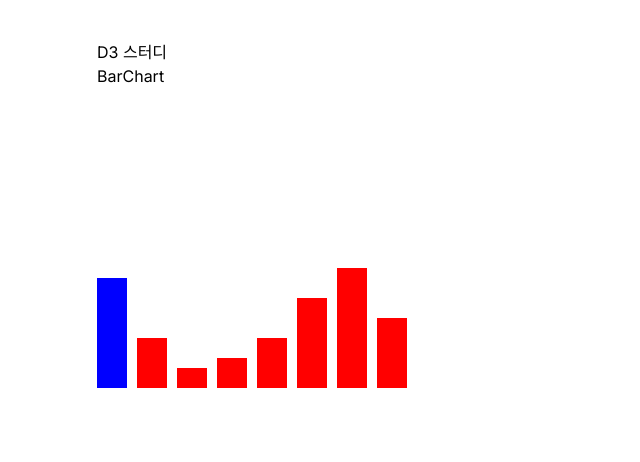
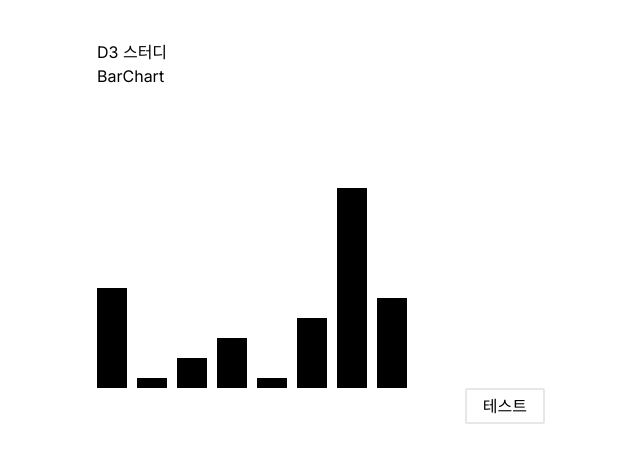
Before and after one commit to park-siwan/react-d3-threejs-practice, a Next.js app: page / in a window 1280 px wide. Shown: the top 462 px of the page, without its empty margins (319-959 px from the left). Built offline with nearby package versions, Linux system fonts and the light colour scheme.

Commit message:
wip 리렌더 실패

```diff
--- a/src/app/BarChart.tsx
+++ b/src/app/BarChart.tsx
@@ -1,51 +1,65 @@
 'use client';
-import { easeLinear, select } from 'd3';
+import { easeLinear, select, selectAll } from 'd3';
 import React, { useEffect, useRef, useState } from 'react';
-
+const barWidth = 30;
 const BarChart = () => {
   const [data, setData] = useState([100, 10, 30, 50, 10, 70, 200, 90]);
+  console.log('data:', data);
   const svgRef = useRef(null);
 
   useEffect(() => {
     const svg = select(svgRef.current);
-    const barWidth = 30;
+
     const data2 = [110, 50, 20, 30, 50, 90, 120, 70];
+
     data.forEach((data, index) => {
       svg
+        // .enter()
         .append('rect')
         .attr('id', `bar${index}`)
         .attr('height', data)
         .attr('width', barWidth)
         .attr('x', (barWidth + 10) * index)
-        .attr('y', 300 - data)
-        .transition()
-        .duration(3000)
-        .ease(easeLinear)
-        .style('fill', 'red')
-        .attr('height', data2[index])
-        .attr('y', 300 - data2[index]);
-
-      /**텍스트 넣는 방법 */
-      // svg
-      //   .append('text')
-      //   .attr('x', (barWidth + 10) * index)
-      //   .attr('y', 300 - data - 10)
-      //   .text(data)
-      //   .style('font-size', '0.85em')
-      //   .style('color', '#222');
+        .attr('y', 300 - data);
     });
-    select('#bar0')
-      .transition()
-      .duration(1000)
-      .ease(easeLinear)
-      .style('fill', 'blue')
-      .delay(3000);
-  }, [svgRef, data]);
+  }, []);
+  // useEffect(() => {
+  //   const svg = select(svgRef.current);
+  //   svg.exit().remove();
+  //   // svg.enter();
+  //   data.forEach((data, index) => {
+  //     svg
+  //       // .enter()
+  //       .append('rect')
+  //       .attr('id', `bar${index}`)
+  //       .attr('height', data)
+  //       .attr('width', barWidth)
+  //       .attr('x', (barWidth + 10) * index)
+  //       .attr('y', 300 - data);
+  //   });
+  // }, [data]);
 
   return (
     <div>
       BarChart
-      <svg width={500} height={500} ref={svgRef}></svg>
+      <div className='flex'>
+        <svg width={350} height={300} ref={svgRef}></svg>
+      </div>
+      <div className='flex justify-end'>
+        <button
+          onClick={() => {
+            const numbers = [];
+            for (var i = 0; i < 8; i++) {
+              var randomNumber = Math.floor(Math.random() * 100); // 0부터 99까지의 난수 생성
+              numbers.push(randomNumber); // 배열에 숫자 추가
+            }
+            setData(numbers);
+          }}
+          className='border-2 rounded-sm px-4 py-1'
+        >
+          테스트
+        </button>
+      </div>
     </div>
   );
 };
```
